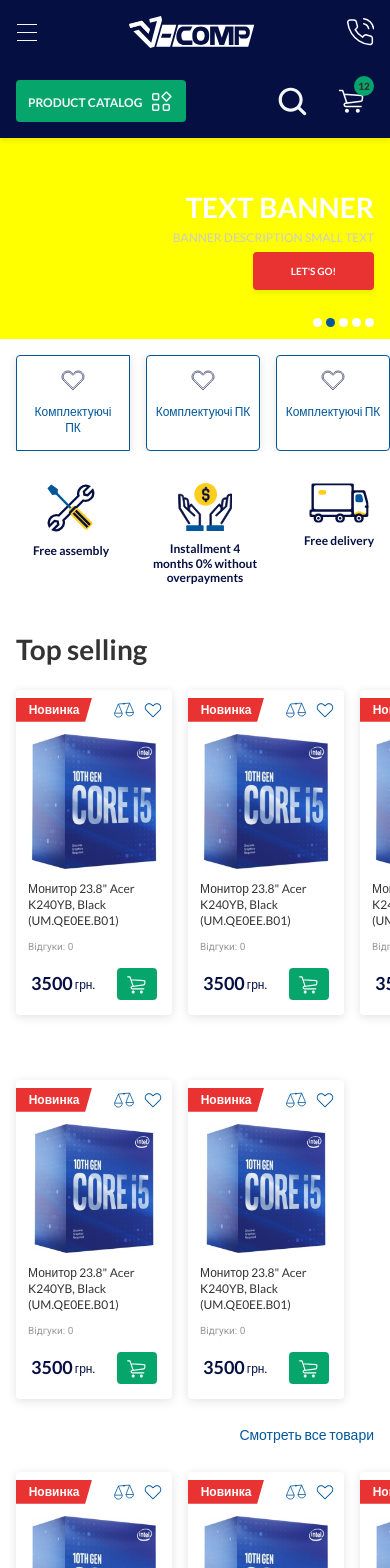
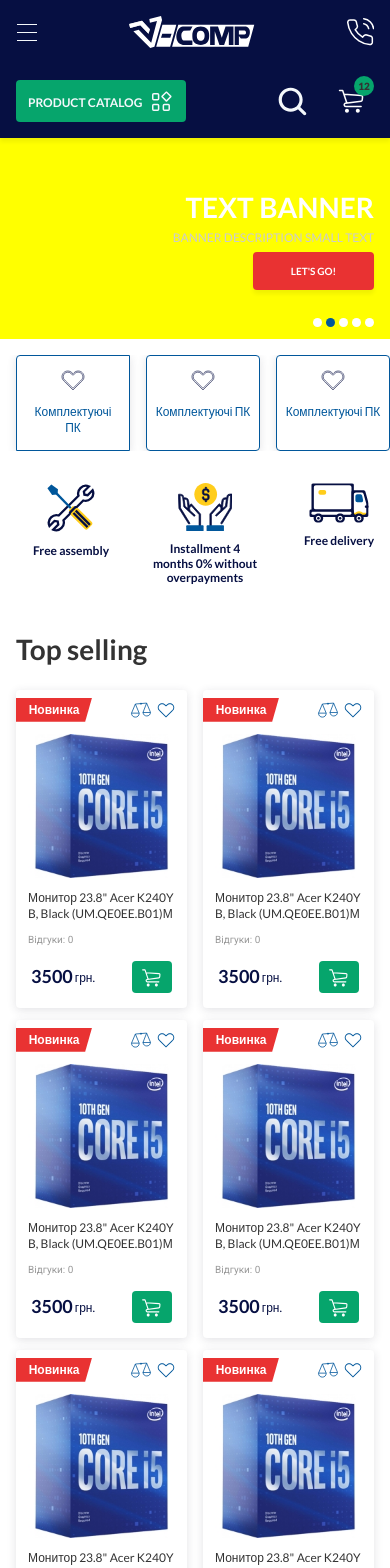
Before and after one commit to Brewery-Code/pc-hub, a React (Vite) app in the folder frontend/: page /home in a window 390 px wide. Shown: the top 1568 px of the page. Built offline with nearby package versions, Linux system fonts and the light colour scheme.

Commit message:
Top sales section was added to the home page

```diff
--- a/frontend/src/components/UI/Goods/Product.jsx
+++ b/frontend/src/components/UI/Product/Product.jsx
@@ -8,7 +8,9 @@
   return (
     <div className={styles.product}>
       <div className={styles.head}>
-        <div className={styles.head__new}><p>Новинка</p></div>
+        <div className={styles.head__new}>
+          <p>Новинка</p>
+        </div>
         <button className={styles.head__comparison}>
           <ComparisonIcon stroke={'var(--color-action-secondary)'} />
         </button>
@@ -17,7 +19,7 @@
         </button>
       </div>
       <img className={styles.product__img} src={productImg}></img>
-      <p className={styles.product__title}>Монитор 23.8" Acer K240YB, Black (UM.QE0EE.B01)</p>
+      <p className={styles.product__title}>Монитор 23.8" Acer K240YB, Black (UM.QE0EE.B01)Монитор 23.8" Acer K240YB, Black (UM.QE0EE.B01)</p>
       <div className={styles.reviews}>
         {/* <div className=""></div> */}
         <div className={styles.reviews__count}>Відгуки: 0</div>
--- a/frontend/src/components/UI/Goods/Product.module.css
+++ b/frontend/src/components/UI/Product/Product.module.css
@@ -60,12 +60,14 @@
 .product__img {
   flex-grow: 1;
   width: 100%;
-  object-fit: cover;
+  object-fit: contain;
 }
 
-
-
 .product__title {
+  position: relative;
+  overflow: hidden;
+  word-break: break-all;
+  max-height: 2rem;
   font-weight: 500;
   font-size: 14px;
   line-height: 114%;
@@ -119,14 +121,14 @@
   display: none;
 }
 
+
 @media (max-width: 700px) {
   .only-mobile {
     display: block;
   }
 
-  .product {
-    max-width: 156px;
-    max-height: 325px;
+  .head {
+    gap: 4px;
   }
 
   .product__title {
@@ -148,3 +150,10 @@
     height: 24px;
   }
 }
+
+@media (max-width: 360px) {
+  .head__new p {
+    width: 50px;
+    font-size: 10px;
+  }
+}
--- a/frontend/src/pages/Home/Selling/Selling.jsx
+++ b/frontend/src/pages/Home/Selling/Selling.jsx
@@ -1,5 +1,6 @@
 import { useTranslation } from 'react-i18next';
-import Product from '../../../components/UI/Goods/Product';
+import Product from '../../../components/UI/Product/Product';
+import { ReactComponent as ArrowIcon } from '../../../assets/icons/arrow-more.svg';
 import styles from './Selling.module.css';
 
 export default function Selling() {
@@ -19,7 +20,7 @@
               <Product />
             </ul>
             <div className={styles.products__more}>
-              <button>Смотреть все товари</button>
+              <button>Смотреть все товари<ArrowIcon /></button>
             </div>
           </div>
           <div className={styles.products}>
@@ -32,7 +33,7 @@
               <Product />
             </ul>
             <div className={styles.products__more}>
-              <button>Смотреть все товари</button>
+              <button>Смотреть все товари<ArrowIcon /></button>
             </div>
           </div>
         </div>
--- a/frontend/src/pages/Home/Selling/Selling.module.css
+++ b/frontend/src/pages/Home/Selling/Selling.module.css
@@ -22,8 +22,9 @@
 
 .products__list {
   display: grid;
-  grid-template-columns: 1fr 1fr 1fr 1fr 1fr 1fr;
-  grid-template-rows: 390px;
+  grid-template-columns: repeat(auto-fit, minmax(200px, 1fr));
+  grid-template-rows: 1fr;
+  row-gap: 12px;
   column-gap: 16px;
 }
 
@@ -33,34 +34,28 @@
 }
 
 .products__more button {
+  display: flex;
+  align-items: center;
+  gap: 4px;
   padding: 11px 0 5px;
   font-weight: 400;
   font-size: 14px;
   color: var(--color-action-secondary);
 }
 
-@media (max-width: 1200px) {
+.products__more button svg {
+  margin-top: 1px;
+}
+
+@media (max-width: 663px) {
   .products__list {
-    grid-template-columns: 1fr 1fr 1fr 1fr 1fr;
+    grid-template-columns: repeat(auto-fit, minmax(156px, 1fr));
   }
 }
 
-@media (max-width: 1130px) {
+@media (max-width: 360px) {
   .products__list {
-    grid-template-columns: 1fr 1fr 1fr 1fr;
+    grid-template-columns: repeat(auto-fit, minmax(140px, 1fr));
+    column-gap: 8px;
   }
 }
-
-@media (max-width: 800px) {
-  .products__list {
-    grid-template-columns: 1fr 1fr 1fr;
-  }
-}
-
-@media (max-width: 700px) {
-  .products__list {
-    grid-template-columns: 1fr 1fr 1fr 1fr;
-  }
-}
-
-.products__item {}
```
Also changed, not shown: frontend/src/assets/icons/arrow-more.svg (added).
